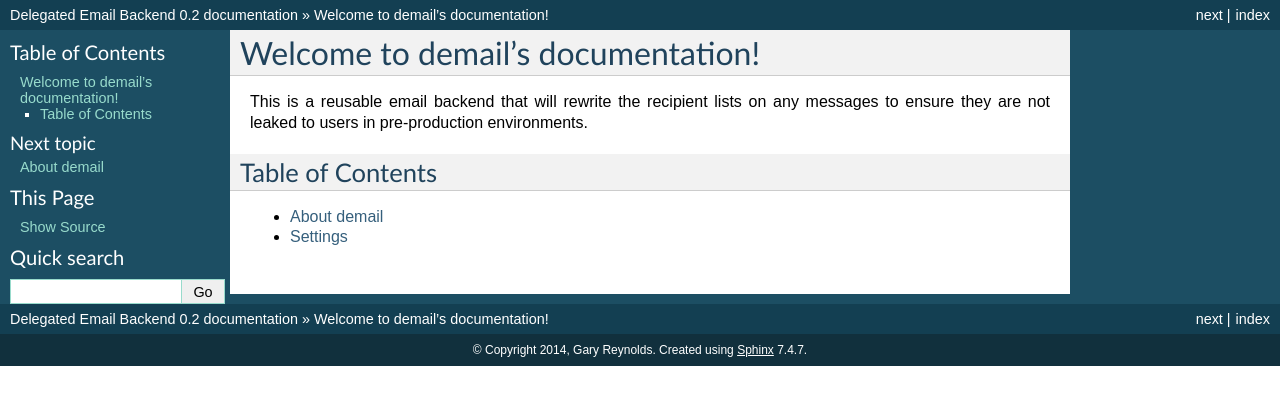
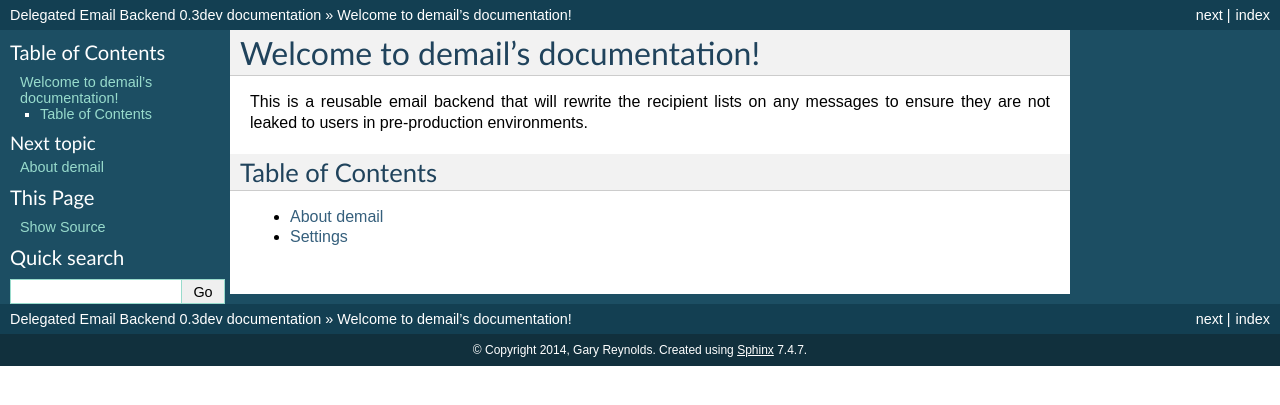
Before and after one commit to goodtune/django-demail, a Sphinx documentation site: the page built from docs/index.txt, in a window 1280 px wide. Shown: the top 405 px of the page. Built offline with Sphinx 7.4.7, drawn with Linux system fonts in a browser that asks for light colours.

Commit message:
Fix version in documentation.

```diff
--- a/docs/conf.py
+++ b/docs/conf.py
@@ -48,9 +48,9 @@ copyright = u'2014, Gary Reynolds'
 # built documents.
 #
 # The short X.Y version.
-version = '0.2'
+version = '0.3'
 # The full version, including alpha/beta/rc tags.
-release = '0.2'
+release = '0.3dev'
 
 # The language for content autogenerated by Sphinx. Refer to documentation
 # for a list of supported languages.
```
